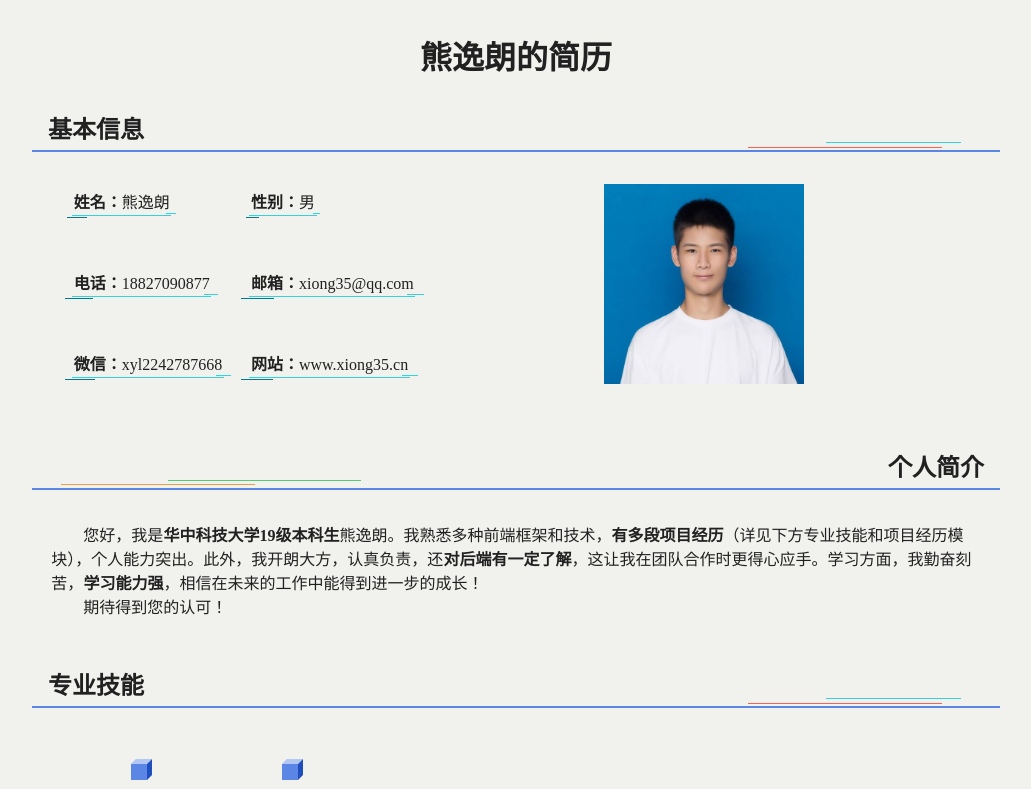
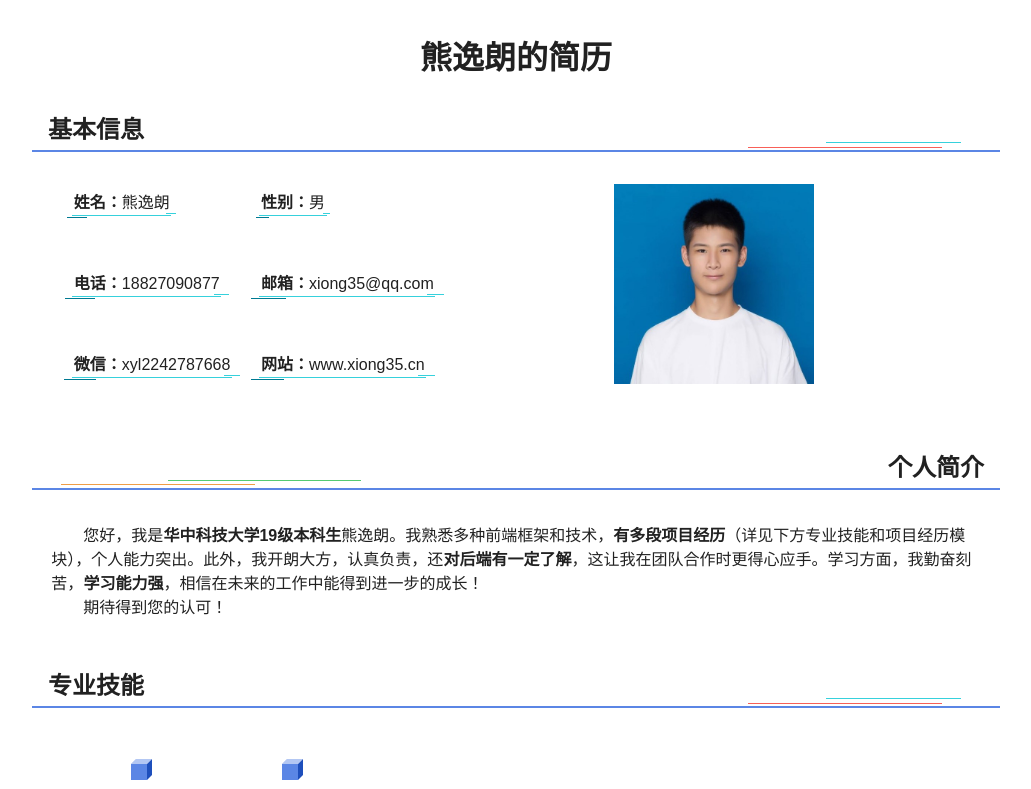
Before and after one commit to xiong35/resume, a React (Create React App) app: page / in a window 1280 px wide. Shown: the top 789 px of the page, without its empty margins (124-1155 px from the left). Built offline with nearby package versions, Linux system fonts and the light colour scheme.

Commit message:
chenge bgc

```diff
--- a/src/App.scss
+++ b/src/App.scss
@@ -7,6 +7,7 @@
 }
 
 html {
+  font-family: sans-serif;
   font-size: 16px;
   background-color: $bg-light;
   overflow-x: hidden;
--- a/src/static/vars.scss
+++ b/src/static/vars.scss
@@ -1,5 +1,5 @@
 $bg-dark: #222229;
-$bg-light: #f1f1ee;
+$bg-light: #fff;
 $text-dark: #f6f6f6;
 $text-light: #212121;
 
```
